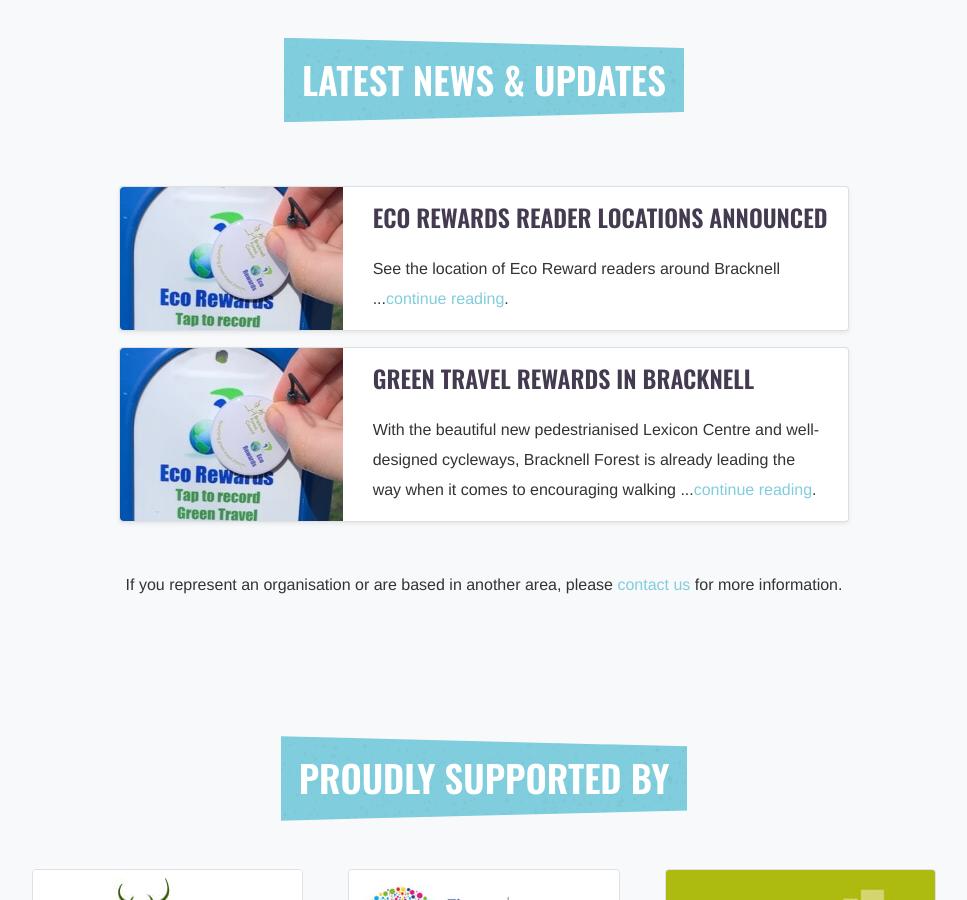
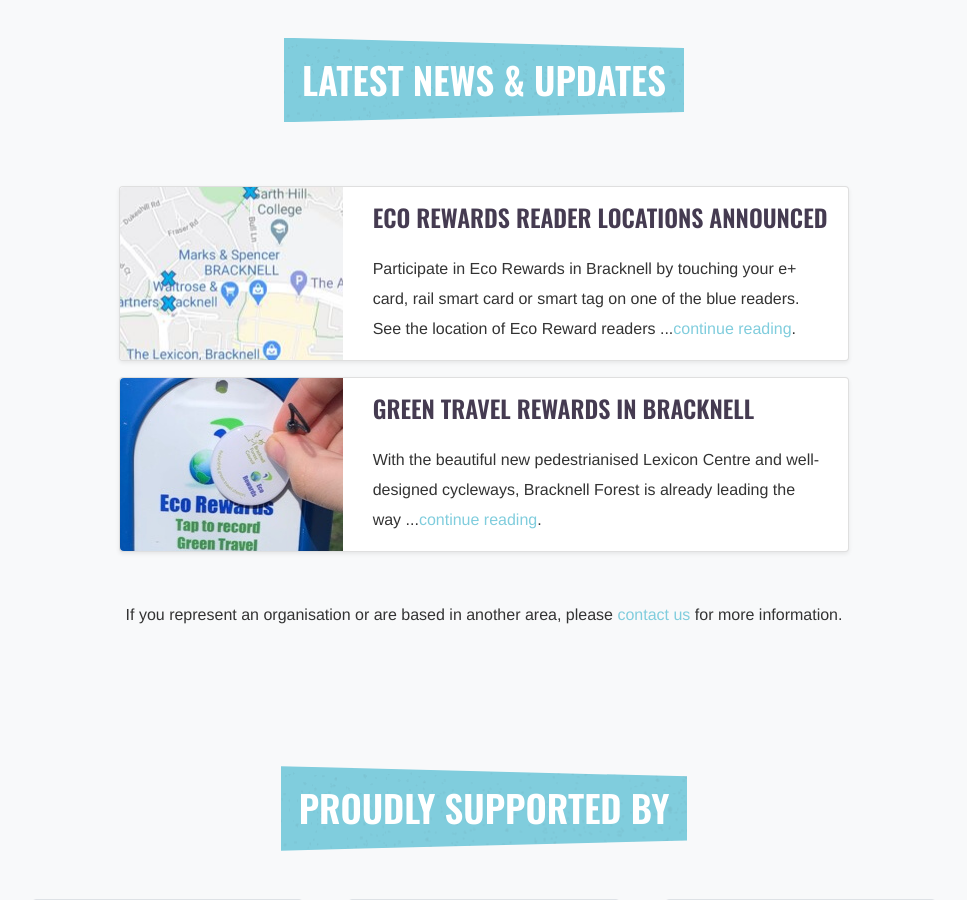
Before and after one commit to EcoRewards/ecorewards.co.uk, a Jekyll site: the page built from index.html, in a window 1280 px wide and 900 px high, scrolled down 4760 px. Shown: the whole window, without its empty margins (156-1123 px from the left). Built offline with Jekyll 4.4.1, drawn with Linux system fonts in a browser that asks for light colours; some web fonts are replaced.

Commit message:
updated news

```diff
--- a/_posts/2020-05-31-green-travel-rewards-in-bracknell.md
+++ b/_posts/2020-05-31-green-travel-rewards-in-bracknell.md
@@ -4,11 +4,7 @@
 lastmod: 2020-05-31 02:00:00
 description: >-
   With the beautiful new pedestrianised Lexicon Centre and well-designed cycleways,
-  Bracknell Forest is already leading the way when it comes to encouraging walking
-  and cycling. A new initiative from Bracknell Forest Council wants to capitalise on the
-  behavioural shift that has come about as a result of the pandemic lockdown. With
-  more people walking and cycling and less cars on the road there has been a marked
-  improvement in air quality, not just in Bracknell but all around the globe.
+  Bracknell Forest is already leading the way
 layout: blog
 navigation: false
 image: green-travel-rewards-in-bracknell/reader.jpg
--- a/_posts/2020-06-19-eco-rewards-locations-announced.md
+++ b/_posts/2020-06-19-eco-rewards-locations-announced.md
@@ -3,10 +3,11 @@
 date: 2020-05-31 02:00:00
 lastmod: 2020-05-31 02:00:00
 description: >-
-  See the location of Eco Reward readers around Bracknell
+  Participate in Eco Rewards in Bracknell by touching your e+ card, rail smart card or smart tag on one of the blue readers.
+  See the location of Eco Reward readers around Bracknell and start earning rewards today.
 layout: blog
 navigation: false
-image: green-travel-rewards-in-bracknell/reader.jpg
+image: eco-rewards-reader-locations-announced/map.jpg
 ---
 
 Participate in Eco Rewards in Bracknell by touching your e+ card, rail smart card or smart tag on one of the blue readers.
```
Also changed, not shown: other parts of _posts/2020-06-19-eco-rewards-locations-announced.md (+1 -1 lines).
